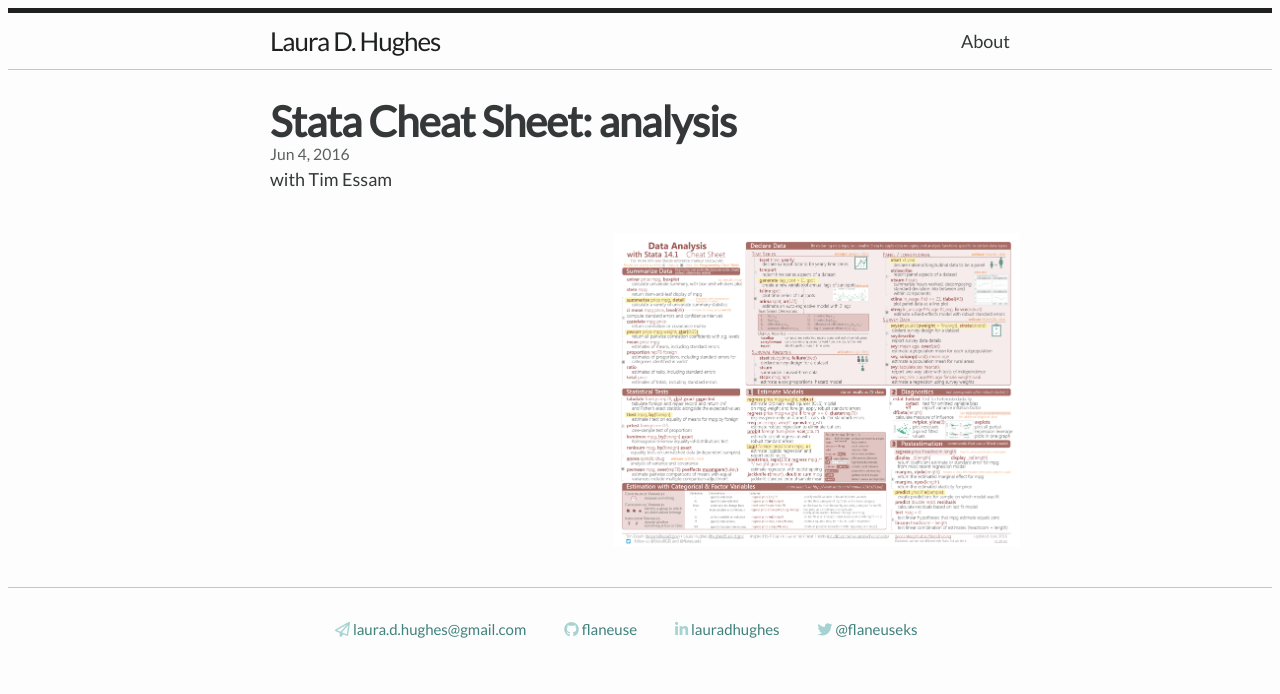
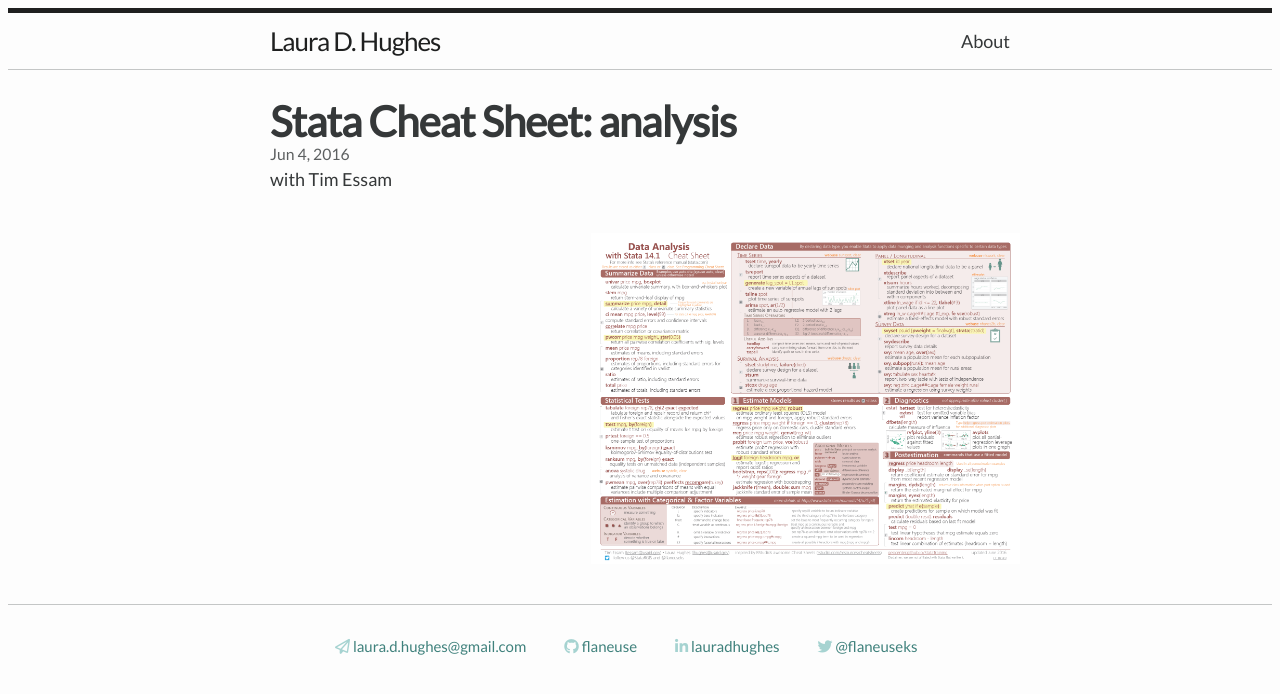
Before and after one commit to flaneuse/flaneuse.github.io, a Jekyll site: the page built from _posts/2016-06-04-stata-analysis.markdown, in a window 1280 px wide. Shown: the top 694 px of the page. Built offline with Jekyll 4.4.1, drawn with Linux system fonts in a browser that asks for light colours; nearby versions of some CDN libraries; some web fonts are replaced; library files that are not in the unit come from our copies.

Commit message:
squish margin

```diff
--- a/_sass/_layout.scss
+++ b/_sass/_layout.scss
@@ -256,8 +256,8 @@
     }
   }
   .post-img {
-    padding-left: 5%;
-    width: 55%;
+    padding-left: 2%;
+    width: 58%;
     overflow:hidden;
   }
 
```
